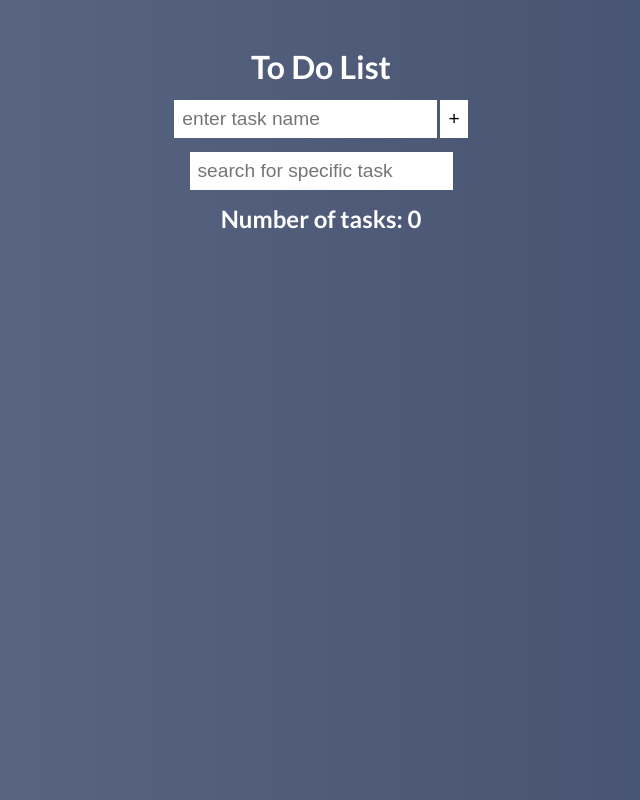
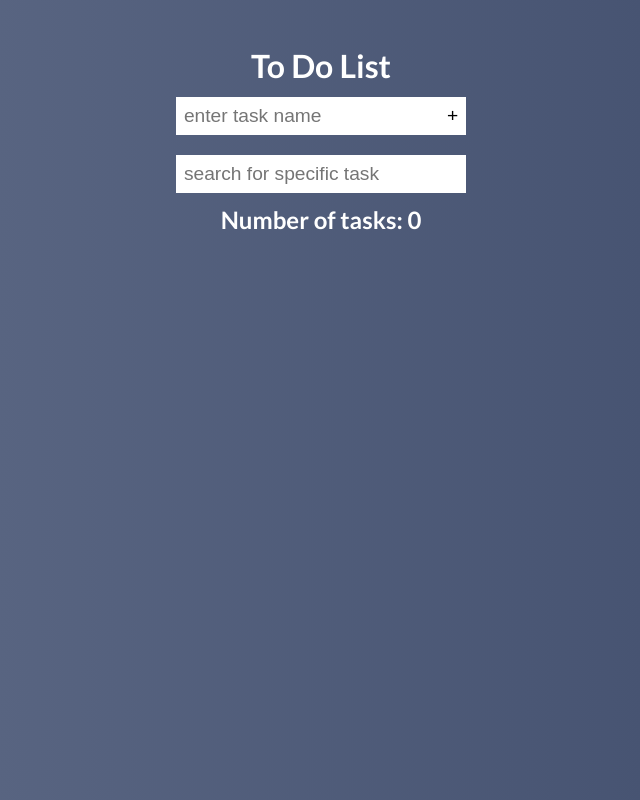
Before and after one commit to datapiotr/ToDoList, a plain HTML site: page index.html in a window 1280 px wide. Shown: the whole page, without its empty margins (319-959 px from the left). Drawn offline with Linux system fonts and the light colour scheme.

Commit message:
improved styling for inputs

```diff
--- a/index.html
+++ b/index.html
@@ -18,11 +18,13 @@
 <body>
     <form>
         <h1>To Do List</h1>
-        <div class="add">
-            <input placeholder="enter task name">
-            <button>+</button>
+        <div class="inputs">
+            <div class="add">
+                <input placeholder="enter task name">
+                <button>+</button>
+            </div>
+            <input class="search" placeholder="search for specific task">
         </div>
-        <input class="search" placeholder="search for specific task">
         <h2>Number of tasks: <span>0</span></h2>
     </form>
     <div class="to-do-container">
--- a/main.js
+++ b/main.js
@@ -9,7 +9,7 @@ const addTask = (e) => {
     e.preventDefault()
     const taskTitle = addInput.value
     const task = document.createElement('li')
-    task.innerHTML = taskTitle + ' <i class="fa-solid fa-trash remove"></i> '
+    task.innerHTML = taskTitle + '  <i class="fa-solid fa-trash remove"></i>'
     tasksList.push(task)
     ul.textContent = ''
     tasksList.forEach((li, index) => {
--- a/styles.css
+++ b/styles.css
@@ -19,11 +19,25 @@ form {
     align-items: center;
 }
 
+.inputs {
+    display: flex;
+    flex-direction: column;
+}
+
+.add {
+    display: flex;
+    margin-bottom: 1.2rem;
+}
+
 form input, form button {
     padding: 0.5rem;
     font-size: 1.2rem;
     border: none;
     background: white;
+}
+
+form input:focus-visible {
+    outline: none;
 }
 
 .add button {
```
